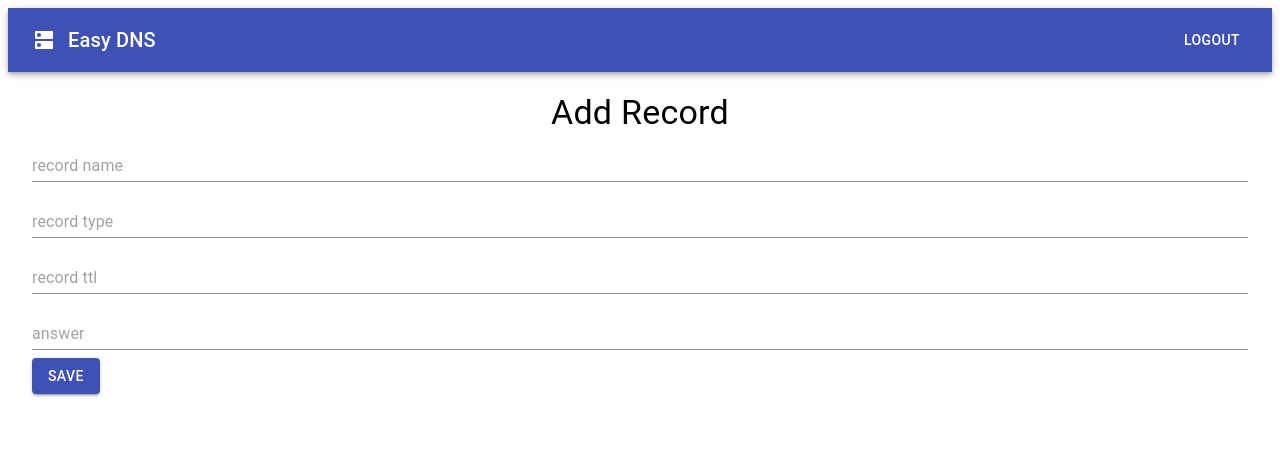
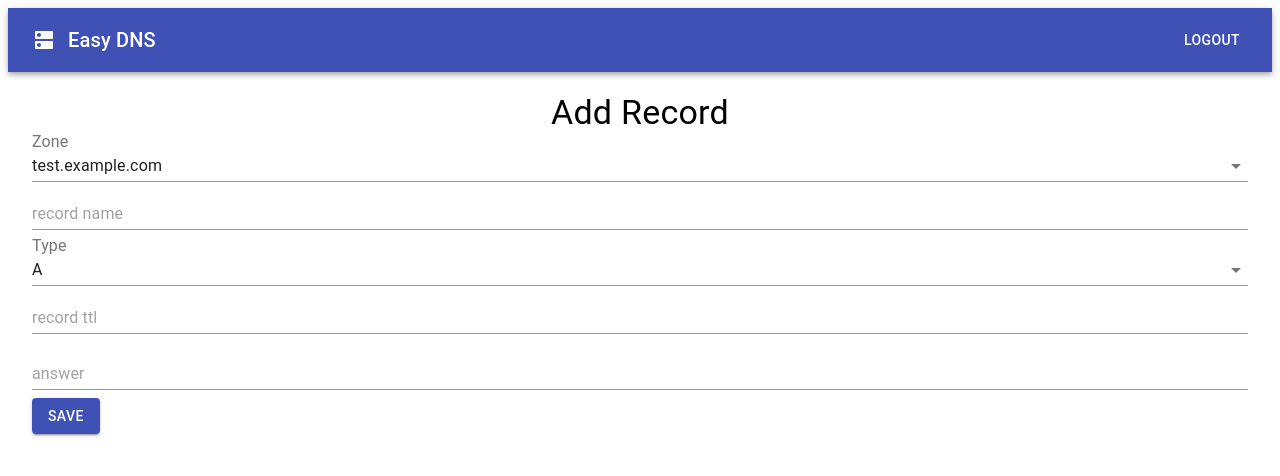
Before and after one commit to ribeiro-rodrigo/easy-dns-ui, a React (Create React App) app: page /add-record in a window 1280 px wide. Shown: the top 476 px of the page. Built offline with nearby package versions, Linux system fonts and the light colour scheme.

Commit message:
colocando select em alguns campos na tela de cadastro

```diff
--- a/src/components/dns_records/AddDnsRecordComponent.jsx
+++ b/src/components/dns_records/AddDnsRecordComponent.jsx
@@ -1,5 +1,8 @@
 import React, { Component } from 'react'
 import TextField from '@material-ui/core/TextField';
+import Select from '@material-ui/core/Select'
+import MenuItem from '@material-ui/core/MenuItem'
+import InputLabel from "@material-ui/core/InputLabel"
 import Button from '@material-ui/core/Button';
 import Typography from '@material-ui/core/Typography';
 
@@ -9,18 +12,30 @@ class AddDnsRecordComponent extends Component {
         this.state = {
             zone: '',
             name: '',
-            type: '',
+            type: 'A',
             ttl: '',
             answer: '',
             message: null
         }
 
         this.saveRecord = this.saveRecord.bind(this);
+        this.loadZone = this.loadZone.bind(this);
+    }
+
+    componentDidMount() {
+        this.loadZone()
+    }
+
+    loadZone() {
+        this.setState({ zone: 'test.example.com' })
     }
 
     saveRecord() {
 
     }
+
+    onChange = (e) =>
+        this.setState({ [e.target.name]: e.target.value });
 
     render() {
         return (
@@ -28,10 +43,23 @@ class AddDnsRecordComponent extends Component {
             <div>
                 <Typography variant="h4" style={style}>Add Record</Typography>
                 <form style={formContainer}>
+                    <InputLabel id="zone">Zone</InputLabel>
+                    <Select name="zone" labelId="zone" id="zone-select" value={this.state.zone}
+                        onChange={this.onChange} fullWidth>
+                        <MenuItem value="test.example.com">test.example.com</MenuItem>
+                        <MenuItem value="test2.example.com">test2.example.com</MenuItem>
+                    </Select>
                     <TextField type="text" placeholder="record name" fullWidth margin="normal"
                         name="name" value={this.state.name} />
-                    <TextField type="text" placeholder="record type" fullWidth margin="normal"
-                        name="type" value={this.state.type} />
+                    <InputLabel id="type">Type</InputLabel>
+                    <Select name="type" labelId="type" id="type-select" value={this.state.type}
+                        onChange={this.onChange} fullWidth>
+                        <MenuItem value="A">A</MenuItem>
+                        <MenuItem value="CNAME">CNAME</MenuItem>
+                        <MenuItem value="MX">MX</MenuItem>
+                        <MenuItem value="NS">NS</MenuItem>
+                        <MenuItem value="AAAA">AAAA</MenuItem>
+                    </Select>
                     <TextField type="text" placeholder="record ttl" fullWidth margin="normal"
                         name="ttl" value={this.state.ttl} />
                     <TextField type="text" placeholder="answer" fullWidth margin="normal"
```
